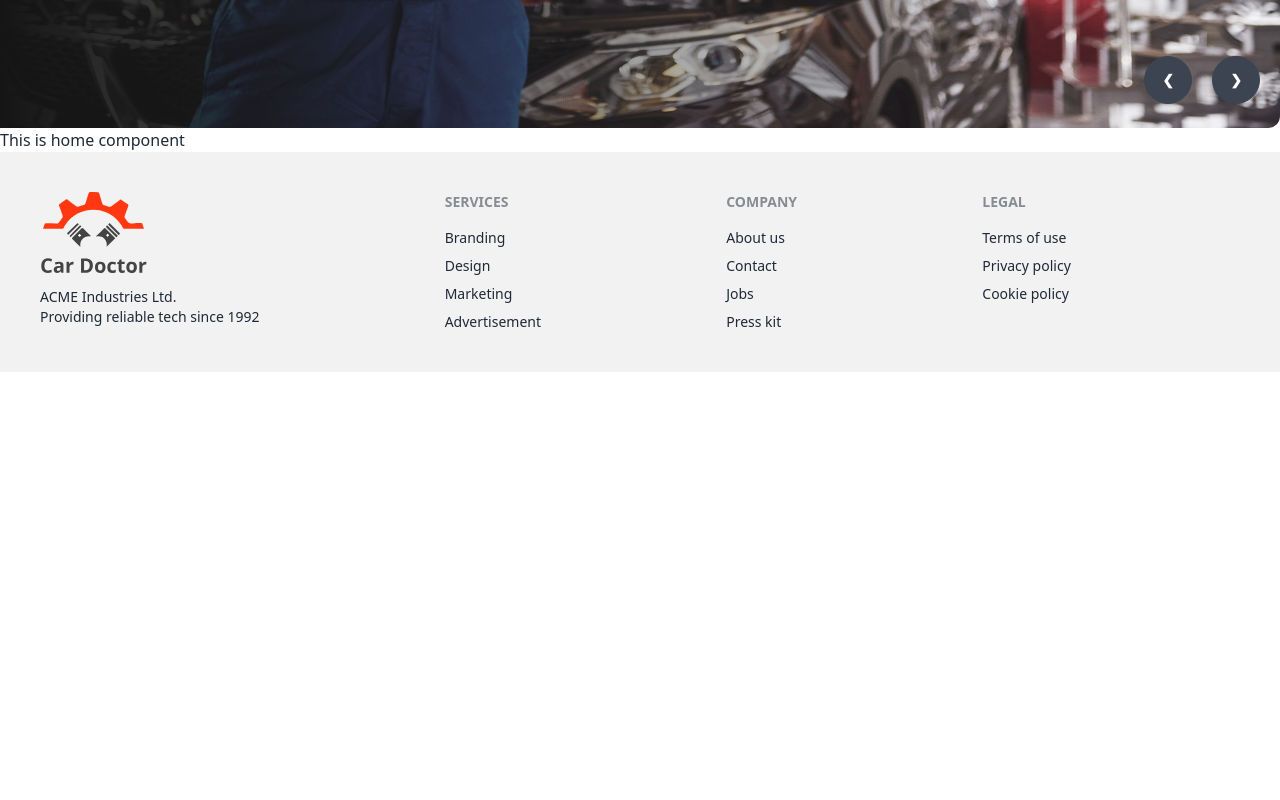
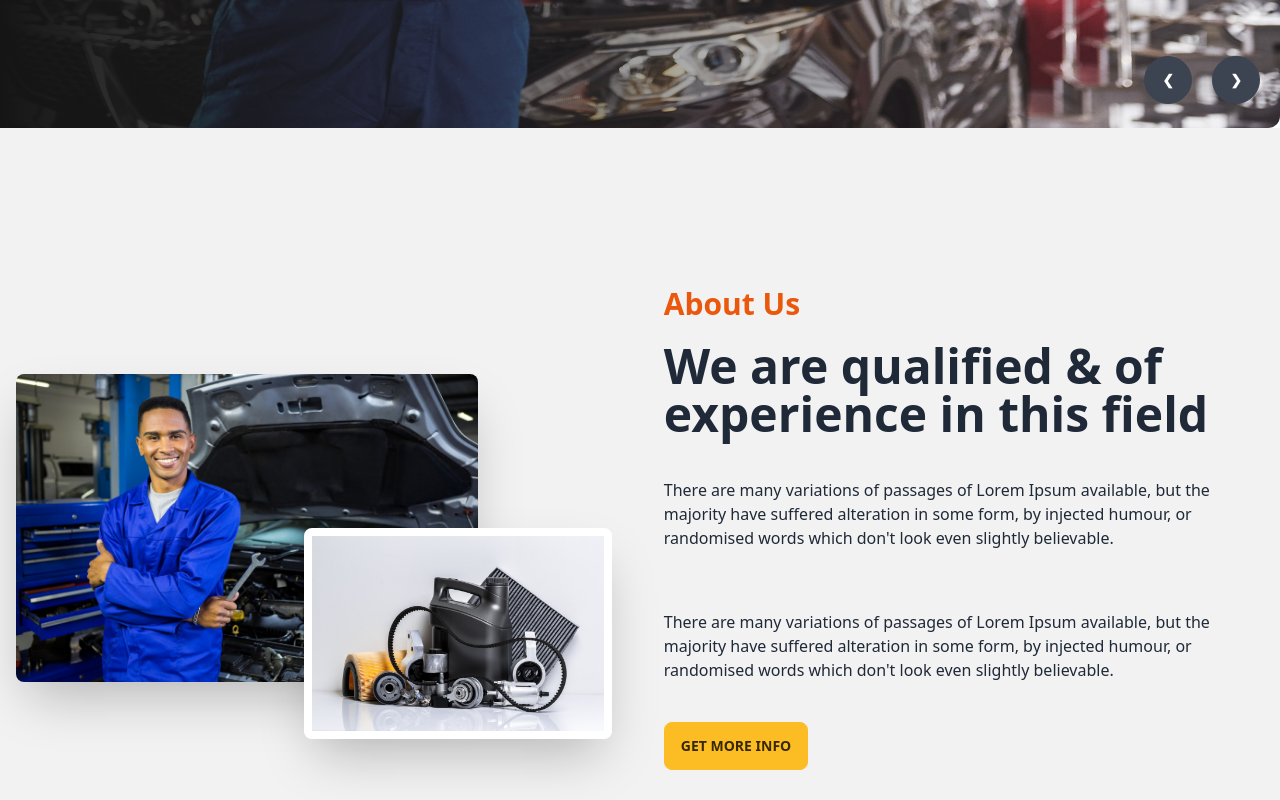
Before and after one commit to Aminul667/car-doctor-client, a React (Vite) app: page / in a window 1280 px wide. Shown: the part 600-1400 px from the top of the page. Before the commit the page ends 972 px from the top, so only its background shows below. Built offline with nearby package versions, Linux system fonts and the light colour scheme.

Commit message:
69-5 Create About section with Image Relative Position

```diff
--- /dev/null
+++ b/src/pages/Home/About/About.jsx
@@ -0,0 +1,41 @@
+import person from "../../../assets/images/about_us/person.jpg";
+import parts from "../../../assets/images/about_us/parts.jpg";
+
+const About = () => {
+  return (
+    <div>
+      <div className="hero min-h-screen bg-base-200">
+        <div className="hero-content flex-col lg:flex-row">
+          <div className="lg:w-1/2 relative">
+            <img src={person} className="w-3/4 rounded-lg shadow-2xl" />
+            <img
+              src={parts}
+              className="w-1/2 rounded-lg shadow-2xl absolute right-5 top-1/2 border-8 border-white"
+            />
+          </div>
+          <div className="lg:w-1/2 space-y-5 p-4">
+            <h3 className="text-orange-600 text-3xl font-bold">About Us</h3>
+            <h1 className="text-5xl font-bold">
+              We are qualified & of experience in this field
+            </h1>
+            <p className="py-5">
+              There are many variations of passages of Lorem Ipsum available,
+              but the majority have suffered alteration in some form, by
+              injected humour, or randomised words which don't look even
+              slightly believable.
+            </p>
+            <p className="py-5">
+              There are many variations of passages of Lorem Ipsum available,
+              but the majority have suffered alteration in some form, by
+              injected humour, or randomised words which don't look even
+              slightly believable.
+            </p>
+            <button className="btn btn-warning">Get More Info</button>
+          </div>
+        </div>
+      </div>
+    </div>
+  );
+};
+
+export default About;
--- a/src/pages/Home/Home/Home.jsx
+++ b/src/pages/Home/Home/Home.jsx
@@ -1,12 +1,13 @@
 // import React from 'react';
 
+import About from "../About/About";
 import Banner from "../Banner/Banner";
 
 const Home = () => {
     return (
         <div>
             <Banner></Banner>
-            <h2>This is home component</h2>
+            <About></About>
         </div>
     );
 };
```
